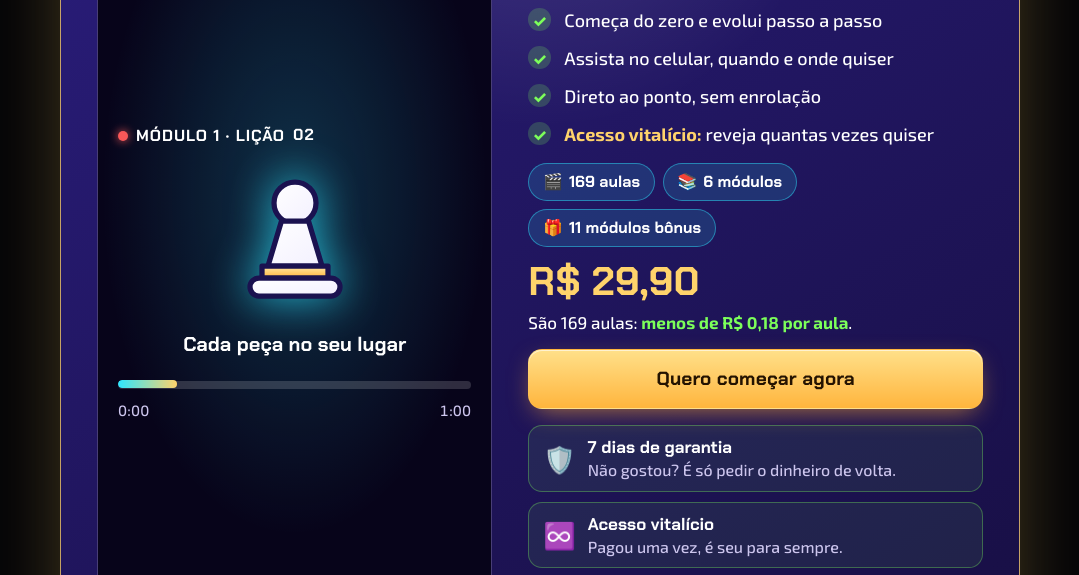
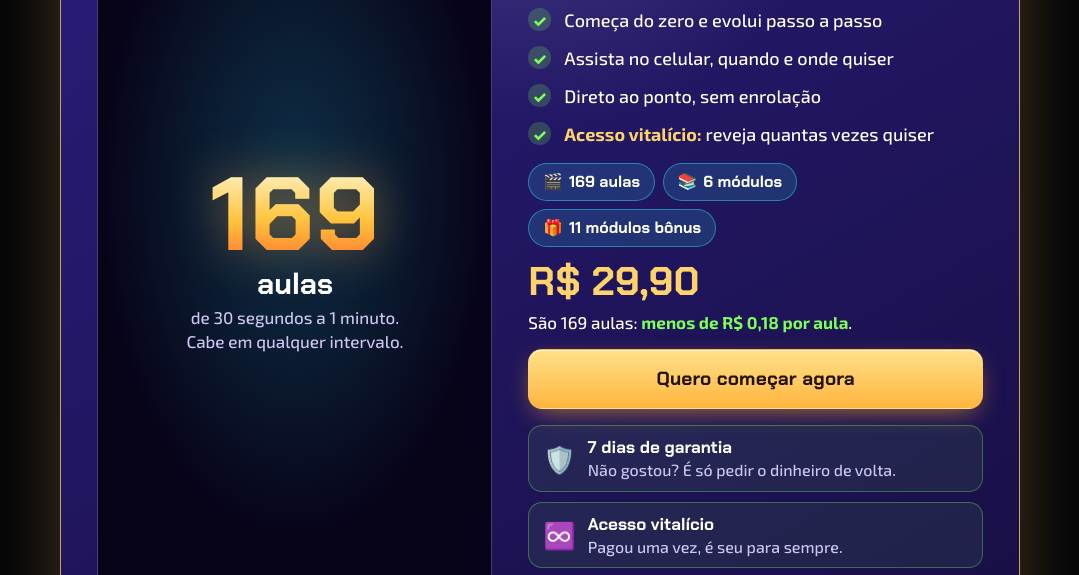
Before and after one commit to xadrezcomz/express, a plain HTML site: page index.html in a window 1280 px wide. Shown: the part 4534-5109 px from the top of the page, without its empty margins (100-1179 px from the left). Drawn offline with Linux system fonts and the light colour scheme; animation ran at ten frames a second.

Commit message:
Telinha do cartão do curso vira um comercial em cenas
No lugar das lições passando, dez cenas no estilo dos stories: abertura,
169 aulas, os 6 módulos, quatro habilidades (golpes táticos, xeque-mate,
começar bem e finais), 11 módulos bônus, o preço com o valor por aula e a
garantia, e 'Comece hoje'. Os números vêm de 'curso' em js/config.js;
tocar na telinha pula para a próxima cena.

Co-Authored-By: Claude Opus 5.5 <noreply@anthropic.com>
Claude-Session: https://claude.ai/code/session_01TiCEzCKrS72NC5xpzxw79m

```diff
--- a/css/estilo.css
+++ b/css/estilo.css
@@ -521,14 +521,38 @@ button{font:inherit;color:inherit}
     #07041a;
   border:1px solid var(--linha2);
 }
-.tela-topo{align-self:flex-start;display:flex;align-items:center;gap:8px;font-family:var(--titulo);font-weight:700;font-size:1rem;color:#fff;letter-spacing:.06em;text-transform:uppercase}
-.tela-ponto{width:10px;height:10px;border-radius:50%;background:#ff5a5a;box-shadow:0 0 10px #ff5a5a;animation:pisca 1.4s ease-in-out infinite}
-.tela-peca{width:104px;height:104px;background:center/contain no-repeat;filter:drop-shadow(0 0 22px rgba(46,230,255,.75));transition:opacity .3s ease,transform .3s ease}
-.tela-peca.troca{opacity:0;transform:scale(.8) rotate(-8deg)}
-.tela-titulo{font-family:var(--titulo);font-weight:700;font-size:1.25rem;color:#fff;text-align:center;min-height:2.6em;display:flex;align-items:center}
-.tela-barra{width:100%;height:8px;border-radius:99px;background:rgba(255,255,255,.16);overflow:hidden}
-.tela-barra i{display:block;height:100%;width:0;border-radius:99px;background:linear-gradient(90deg,var(--ciano),var(--ouro))}
-.tela-tempo{width:100%;display:flex;justify-content:space-between;font-size:.9375rem;color:var(--suave);font-variant-numeric:tabular-nums}
+.curso-tela{cursor:pointer;-webkit-tap-highlight-color:transparent;justify-content:space-between;gap:14px;padding:16px 18px 18px}
+/* a trilha de cenas, como nos stories */
+.tela-trilha{display:flex;gap:4px;width:100%}
+.tela-trilha i{flex:1;height:4px;border-radius:99px;background:rgba(255,255,255,.2);overflow:hidden}
+.tela-trilha b{display:block;height:100%;width:0;background:linear-gradient(90deg,var(--ciano),var(--ouro))}
+.tela-marca{display:flex;align-items:center;gap:8px;font-family:var(--titulo);font-weight:700;font-size:1rem;color:#fff;opacity:.85}
+.tela-marca b{color:var(--ouro)}
+.tela-marca img{width:22px;height:22px}
+.tela-cena{flex:1;width:100%;display:flex;flex-direction:column;align-items:center;justify-content:center;gap:6px;text-align:center;min-height:250px}
+.tela-cena > *{opacity:0}
+.tela-cena.entra > *{animation:cena-entra .55s cubic-bezier(.2,.8,.3,1) forwards}
+.tela-cena.entra > :nth-child(2){animation-delay:.08s}
+.tela-cena.entra > :nth-child(3){animation-delay:.16s}
+.tela-cena.entra > :nth-child(4){animation-delay:.24s}
+@keyframes cena-entra{from{opacity:0;transform:translateY(14px) scale(.96)}to{opacity:1;transform:none}}
+.cena-logo{width:108px;height:108px;filter:drop-shadow(0 0 28px rgba(255,190,80,.7));margin-bottom:6px}
+.cena-peca{width:96px;height:96px;filter:drop-shadow(0 0 24px rgba(46,230,255,.8));margin-bottom:4px}
+.cena-presente,.cena-raio{font-size:3.5rem;line-height:1;filter:drop-shadow(0 0 20px rgba(255,190,80,.8))}
+.cena-sobre{font-family:var(--titulo);font-weight:700;font-size:.9375rem;letter-spacing:.14em;text-transform:uppercase;color:var(--ciano)}
+.cena-numero{font-family:var(--titulo);font-weight:700;font-size:clamp(4.5rem,22vw,6.5rem);line-height:.9;font-variant-numeric:tabular-nums;
+  background:linear-gradient(180deg,#fff2c4,#ffc43d 55%,#ff7a2e);-webkit-background-clip:text;background-clip:text;color:transparent;
+  filter:drop-shadow(0 0 24px rgba(255,170,60,.5))}
+.cena-titulo{font-family:var(--titulo);font-weight:700;font-size:clamp(1.5rem,6vw,1.875rem);line-height:1.1;color:#fff;text-wrap:balance}
+.cena-texto{font-size:1.0625rem;line-height:1.4;color:var(--suave);max-width:20em;text-wrap:balance}
+.tela-cena.abre .cena-titulo{font-size:clamp(1.875rem,8vw,2.375rem);text-transform:uppercase}
+.tela-cena.preco .cena-titulo{font-size:clamp(3rem,14vw,4rem);color:var(--ouro)}
+.tela-cena.preco .cena-texto{color:#fff}
+.tela-cena.fim .cena-titulo{color:var(--ouro)}
+.cena-lista{display:grid;gap:5px;margin:0 0 6px;padding:0;list-style:none;text-align:left;width:min(100%,19rem)}
+.cena-lista li{display:flex;align-items:center;gap:10px;font-weight:600;font-size:.9375rem;color:#fff;
+  opacity:0;animation:cena-entra .4s ease forwards;animation-delay:calc(var(--i) * .12s + .1s)}
+.cena-lista b{flex:none;display:grid;place-items:center;width:24px;height:24px;border-radius:7px;font-family:var(--titulo);font-size:.875rem;color:#241300;background:linear-gradient(180deg,#ffe08a,#ffb53d)}
 .curso-corpo{position:relative;display:flex;flex-direction:column;gap:14px}
 .curso-selo{
   align-self:flex-start;padding:.3em 1em;border-radius:99px;font-family:var(--titulo);font-weight:700;font-size:1rem;
@@ -599,8 +623,7 @@ button{font:inherit;color:inherit}
 .curso-nota b{color:#fff}
 @media (min-width:800px){
   .curso-cartao{grid-template-columns:minmax(0,1fr) minmax(0,1.15fr);align-items:stretch;gap:36px}
-  .curso-tela{min-height:380px}
-  .tela-peca{width:150px;height:150px}
+  .curso-tela{min-height:380px;align-self:stretch}
 }
 
 /* ------------------------------------------------------------- rodapé */
@@ -627,6 +650,7 @@ body.tem-barra .rodape{padding-bottom:calc(120px + env(safe-area-inset-bottom))}
 @media (prefers-reduced-motion:reduce){
   html{scroll-behavior:auto}
   .revela{opacity:1;transform:none;transition:none}
-  .hero-desce span,.desce span,.tela-ponto,.casa.dica::after{animation:none}
+  .hero-desce span,.desce span,.casa.dica::after{animation:none}
+  .tela-cena > *,.cena-lista li{opacity:1;animation:none !important}
   .curso-cartao{transform:none !important}
 }
--- a/index.html
+++ b/index.html
@@ -248,11 +248,10 @@
         <div class="curso-brilho" aria-hidden="true"></div>
 
         <div class="curso-tela" aria-hidden="true">
-          <div class="tela-topo"><span class="tela-ponto"></span> Módulo 1 · Lição <b id="telaNumero">01</b></div>
-          <div class="tela-peca" id="telaPeca"></div>
-          <p class="tela-titulo" id="telaTitulo">O tabuleiro: onde tudo começa</p>
-          <div class="tela-barra"><i id="telaBarra"></i></div>
-          <div class="tela-tempo"><span>0:00</span><span id="telaTempo">1:00</span></div>
+          <!-- um "comercial" do curso em cenas curtas, como stories; o conteúdo vem de js/site.js -->
+          <div class="tela-trilha" id="telaTrilha"></div>
+          <div class="tela-cena" id="telaCena"></div>
+          <p class="tela-marca"><img src="img/logo.svg" alt="" width="22" height="22" loading="lazy"> Xadrez <b>Express</b></p>
         </div>
 
         <div class="curso-corpo">
--- a/js/site.js
+++ b/js/site.js
@@ -121,45 +121,68 @@
     cartao.addEventListener('pointermove', mexe);
     cartao.addEventListener('pointerleave', function () { cartao.style.setProperty('--rx', '0deg'); cartao.style.setProperty('--ry', '0deg'); });
   }
-  // a "telinha" do cartão: uma amostra de como são as lições, trocando sozinha
-  // (as oito lições do Módulo 1, na ordem em que estão no curso)
-  var AMOSTRAS = [
-    ['img/tabuleiro.svg', 'O tabuleiro: onde tudo começa'],
-    ['img/pecas-express/wp.svg', 'Cada peça no seu lugar'],
-    ['img/pecas-express/wr.svg', 'A torre: força em linha reta'],
-    ['img/pecas-express/wb.svg', 'O bispo: o dono das diagonais'],
-    ['img/pecas-express/wn.svg', 'O cavalo: o único que salta'],
-    ['img/pecas-express/wq.svg', 'A dama: a peça mais poderosa'],
-    ['img/pecas-express/wk.svg', 'O rei: quem decide a partida'],
-    ['img/pecas-express/wp.svg', 'O peão: pequeno, mas decisivo']
+  // A telinha do cartão: um comercial curto do curso, em cenas que passam como stories.
+  // Os números saem de "curso" em js/config.js; tocar na telinha pula para a próxima cena.
+  var tela = document.querySelector('.curso-tela'), elCena = id('telaCena'), elTrilha = id('telaTrilha');
+  function peca(n) { return '<img class="cena-peca" src="img/pecas-express/' + n + '.svg" alt="" width="96" height="96">'; }
+  var CENAS = [
+    { classe: 'abre', visual: '<img class="cena-logo" src="img/logo.svg" alt="" width="120" height="120">', titulo: 'Xadrez Express', texto: 'O jeito mais rápido de evoluir no xadrez.' }
   ];
-  var amostra = 0, tPeca = id('telaPeca'), tBarra = id('telaBarra'), vendoTela = false, inicioTela = 0;
-  function poeAmostra() {
-    var a = AMOSTRAS[amostra];
-    tPeca.style.backgroundImage = 'url(' + a[0] + ')';
-    id('telaTitulo').textContent = a[1];
-    id('telaNumero').textContent = (amostra + 1 < 10 ? '0' : '') + (amostra + 1);
+  if (totalAulas) CENAS.push({ numero: totalAulas, titulo: 'aulas', texto: 'de 30 segundos a 1 minuto. Cabe em qualquer intervalo.' });
+  if (mods.length) CENAS.push({ visual: '<ol class="cena-lista">' + mods.map(function (m, i) { return '<li style="--i:' + i + '"><b>' + (i + 1) + '</b>' + m.titulo + '</li>'; }).join('') + '</ol>',
+    titulo: plural(mods.length, 'módulo', 'módulos'), texto: 'Do zero até a sua primeira partida.' });
+  CENAS.push(
+    { classe: 'habilidade', visual: peca('wn'), sobre: 'Você vai aprender', titulo: 'Achar golpes', texto: 'Garfo, cravada, espeto e ataque descoberto.' },
+    { classe: 'habilidade', visual: peca('wq'), sobre: 'Você vai aprender', titulo: 'Dar xeque-mate', texto: 'Mate do corredor, do pastor, com dama e com torre.' },
+    { classe: 'habilidade', visual: peca('wp'), sobre: 'Você vai aprender', titulo: 'Começar bem', texto: 'Controlar o centro, desenvolver as peças e proteger o rei.' },
+    { classe: 'habilidade', visual: peca('wk'), sobre: 'Você vai aprender', titulo: 'Ganhar os finais', texto: 'Oposição, regra do quadrado e promoção.' }
+  );
+  if (bonus.length) CENAS.push({ visual: '<span class="cena-presente">🎁</span>', numero: bonus.length, titulo: bonus.length === 1 ? 'módulo bônus' : 'módulos bônus',
+    texto: (aulasBonus ? '+' + aulasBonus + ' aulas: ' : '') + 'aberturas, armadilhas, finais e muito mais.' });
+  if (CFG.linkCompra && CFG.preco) CENAS.push({ classe: 'preco', titulo: CFG.preco, sobre: 'Tudo isso por',
+    texto: (totalAulas >= 20 ? 'Menos de R$ ' + (Math.ceil(valor / totalAulas * 100) / 100).toFixed(2).replace('.', ',') + ' por aula. ' : '') + '7 dias de garantia.' });
+  CENAS.push({ classe: 'fim', visual: '<span class="cena-raio">⚡</span>', titulo: 'Comece hoje', texto: 'Acesso vitalício, no celular, quando quiser.' });
+
+  var cena = -1, inicioCena = 0, vendoTela = false, DURA = 3400;
+  elTrilha.innerHTML = CENAS.map(function () { return '<i><b></b></i>'; }).join('');
+  var segmentos = elTrilha.children;
+  function contaAte(el, alvo) {
+    var t0 = performance.now();
+    (function passo(agora) {
+      var q = Math.min(1, (agora - t0) / 900);
+      el.textContent = Math.round(alvo * (1 - Math.pow(1 - q, 3)));
+      if (q < 1) requestAnimationFrame(passo);
+    })(t0);
   }
-  function giraTela(agora) {
+  function mostraCena(k) {
+    cena = (k + CENAS.length) % CENAS.length;
+    var c = CENAS[cena];
+    elCena.className = 'tela-cena ' + (c.classe || '');
+    elCena.innerHTML = (c.visual || '') + (c.sobre ? '<p class="cena-sobre">' + c.sobre + '</p>' : '') +
+      (c.numero ? '<p class="cena-numero" data-alvo="' + c.numero + '">' + c.numero + '</p>' : '') +
+      '<p class="cena-titulo">' + c.titulo + '</p><p class="cena-texto">' + c.texto + '</p>';
+    void elCena.offsetWidth; elCena.classList.add('entra');
+    var num = elCena.querySelector('.cena-numero');
+    if (num && !CALMO) contaAte(num, c.numero);
+    Array.prototype.forEach.call(segmentos, function (s, i) { s.firstChild.style.width = i < cena ? '100%' : '0'; });
+    inicioCena = performance.now();
+  }
+  function rodaTela(agora) {
     if (!vendoTela) return;
-    if (!inicioTela) inicioTela = agora;
-    var q = (agora - inicioTela) / 4200;
-    if (q >= 1) {
-      inicioTela = agora; q = 0; amostra = (amostra + 1) % AMOSTRAS.length;
-      tPeca.classList.add('troca');
-      setTimeout(function () { poeAmostra(); tPeca.classList.remove('troca'); }, 300);
-    }
-    tBarra.style.width = (q * 100).toFixed(1) + '%';
-    requestAnimationFrame(giraTela);
+    var q = (agora - inicioCena) / DURA;
+    if (q >= 1) { mostraCena(cena + 1); q = 0; }
+    segmentos[cena].firstChild.style.width = (q * 100).toFixed(1) + '%';
+    requestAnimationFrame(rodaTela);
   }
-  if (tPeca) {
-    poeAmostra();
+  if (tela && elCena) {
+    mostraCena(0);
+    tela.addEventListener('click', function () { mostraCena(cena + 1); });
     if (!CALMO && 'IntersectionObserver' in window) {
       new IntersectionObserver(function (e) {
         var antes = vendoTela; vendoTela = e[0].isIntersecting;
-        if (vendoTela && !antes) { inicioTela = 0; requestAnimationFrame(giraTela); }
-      }, { threshold: 0.1 }).observe(cartao);
-    } else tBarra.style.width = '35%';
+        if (vendoTela && !antes) { inicioCena = performance.now(); requestAnimationFrame(rodaTela); }
+      }, { threshold: 0.2 }).observe(tela);
+    } else mostraCena(1);
   }
 
   // ---------------------------------------------------------------- entradas suaves
```
